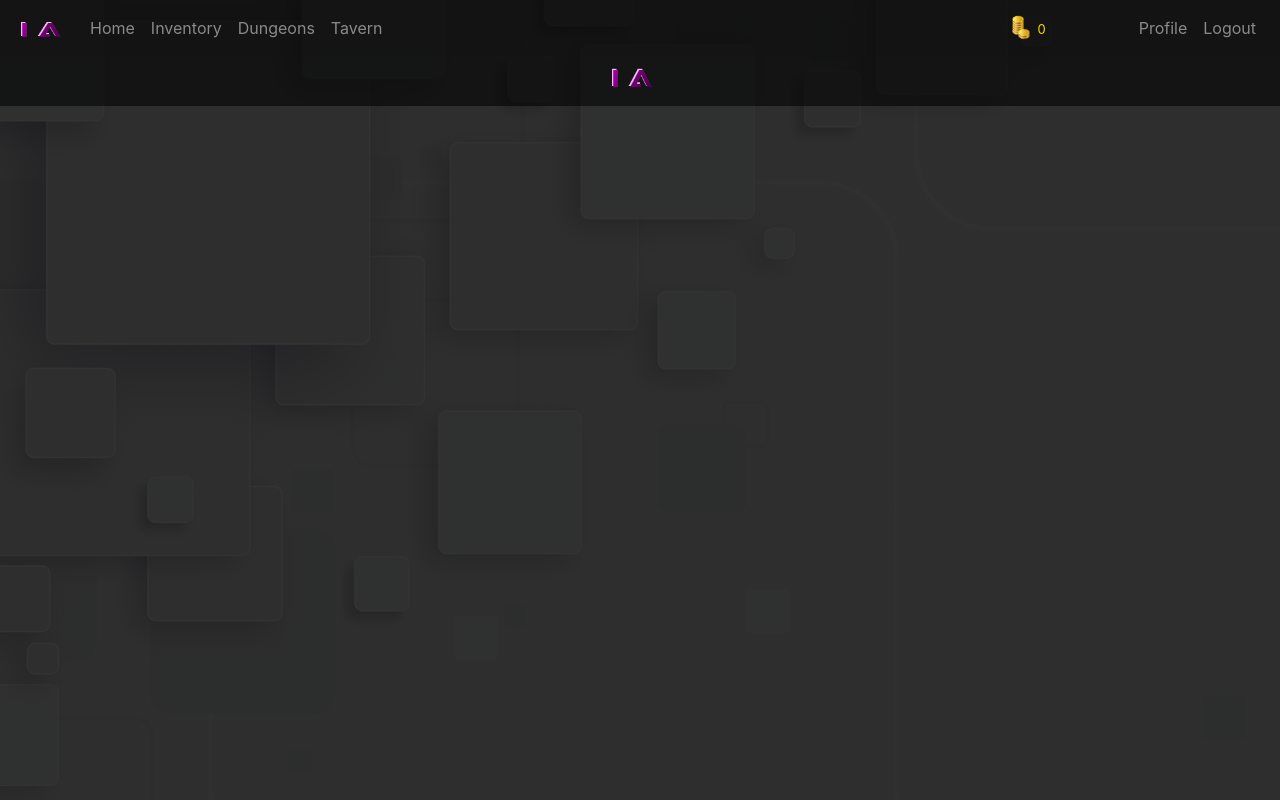
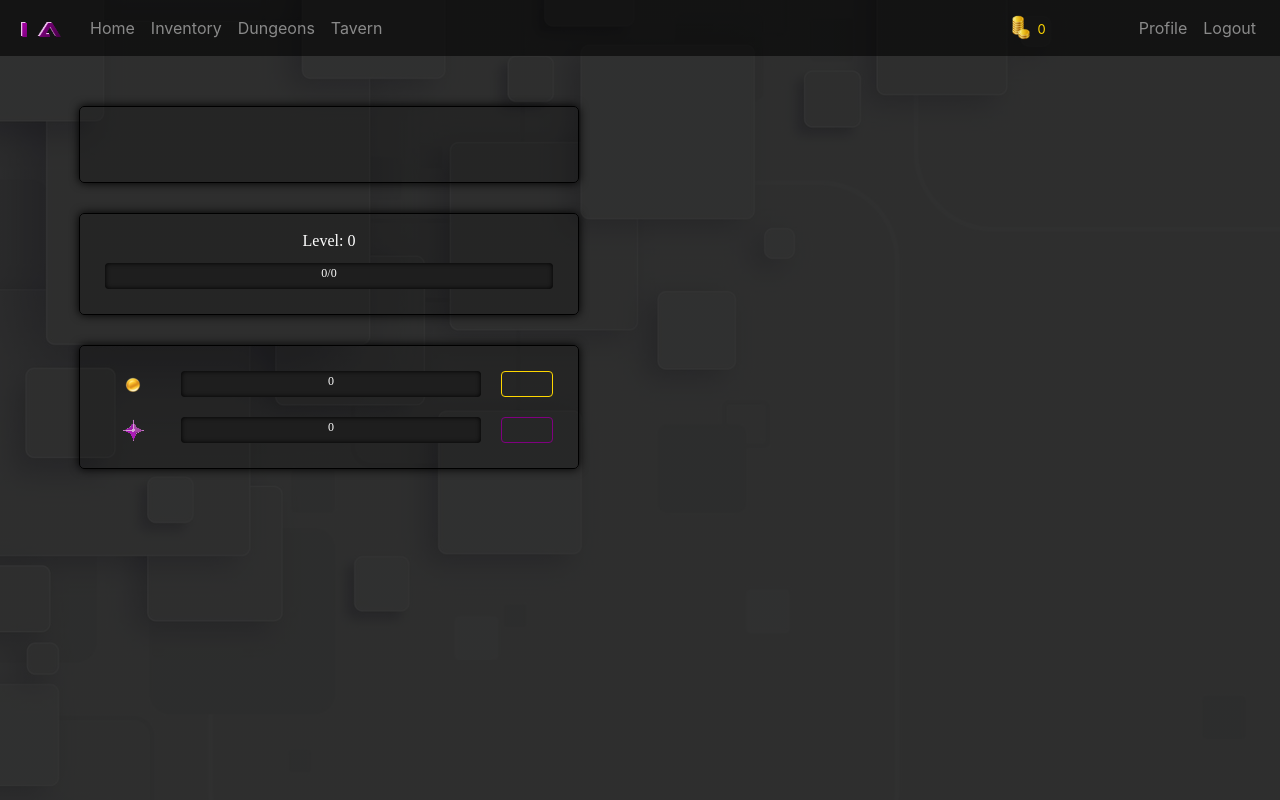
Before and after one commit to Babursha/IdleAdventure, an Angular app in the folder Frontend/: page /home in a window 1280 px wide. Shown: the top 800 px of the page. Built offline with nearby package versions, Linux system fonts and the light colour scheme; no server answers.

Commit message:
design changes and formatting

```diff
--- a/Frontend/src/app/error/error.component.css
+++ b/Frontend/src/app/error/error.component.css
@@ -5,6 +5,7 @@ background-repeat: no-repeat;
 padding-top:20px;
 min-width:100vw;
 min-height:100vh;
+min-width:100%;
 margin: 0px;
 }
 .box{
--- a/Frontend/src/app/home/home.component.css
+++ b/Frontend/src/app/home/home.component.css
@@ -36,6 +36,15 @@ float:none;
   transform:scale(1.1,1.1);
 }
 
+#t-box1{
+animation:leftToRight1 1s forwards;
+}
+#t-box2{
+animation:leftToRight2 1.5s forwards;
+}
+#t-box3{
+animation:leftToRight3 2s forwards;
+}
 
 .usernameBox{
 height:45px;
@@ -217,3 +226,15 @@ flex-wrap:nowrap;
   50% {bottom: 80px; opacity: 1;}
   100% {bottom: 50px; opacity:0}
 }
+@keyframes leftToRight1 {
+   0%{margin-left:-300px; opacity: 0;}
+   100% { opacity:1;}
+ }
+ @keyframes leftToRight2 {
+    0%{margin-left:-300px; opacity: 0;}
+    100% { opacity:1;}
+  }
+  @keyframes leftToRight3 {
+     0%{margin-left:-300px; opacity: 0;}
+     100% { opacity:1;}
+   }
--- a/Frontend/src/app/home/home.component.html
+++ b/Frontend/src/app/home/home.component.html
@@ -1,17 +1,17 @@
 <app-navigation></app-navigation>
-<div class ="container" *ngIf="authorized">
+<div class ="container">
 
 
     <div class ="header-info">
     </div>
-  <div class="transparent-box">
+  <div class="transparent-box" id="t-box1">
 
     <div class="usernameBox">
       {{model.username}}
     </div>
 
   </div>
-  <div class="transparent-box">
+  <div class="transparent-box" id="t-box2">
 
       <div class="form-row" id="wrappedRow">
         <div class="progress-label" >Level: {{model.level}}</div>
@@ -23,7 +23,7 @@
 
   </div>
 
-    <div class="transparent-box">
+    <div class="transparent-box" id="t-box3">
 
       <div class ="free-progress">
         <div class="form-row">
--- a/Frontend/src/app/home/home.component.ts
+++ b/Frontend/src/app/home/home.component.ts
@@ -27,7 +27,7 @@ export class HomeComponent implements OnInit {
   showXpCollected = false;
   authorized = false;
 
-  constructor(private http: HttpClient,private router: Router,private dataService: DataService) { }
+  constructor(private http: HttpClient,private router: Router,public dataService: DataService) { }
 
   ngOnInit() {
     this.getUser();
--- a/Frontend/src/app/inventory/inventory.component.css
+++ b/Frontend/src/app/inventory/inventory.component.css
@@ -191,6 +191,7 @@ font-size:13px;
   font-family:CronosPro;
   box-shadow:0px 3px 10px black;
   margin-top:50px;
+  background-color:rgba(33,33,33,.8);
 }
 
 .characterTitle{
--- a/Frontend/src/app/profile/profile.component.css
+++ b/Frontend/src/app/profile/profile.component.css
@@ -8,7 +8,7 @@ padding: 20px;
 border: solid 1px;
 box-shadow: 0px 3px 10px #000;
 border-radius: 10px;
-color: #a141ff;
+color: #c33fff;
 background-color: #00000061;
 }
 .container{
@@ -21,6 +21,6 @@ padding:20px;
 border:solid 1px;
 box-shadow: 0px 0px 5px #000;
 border-radius:10px;
-color: #a141ff;
+color: #c33fff;
 background-color: #00000061;
 }
```
